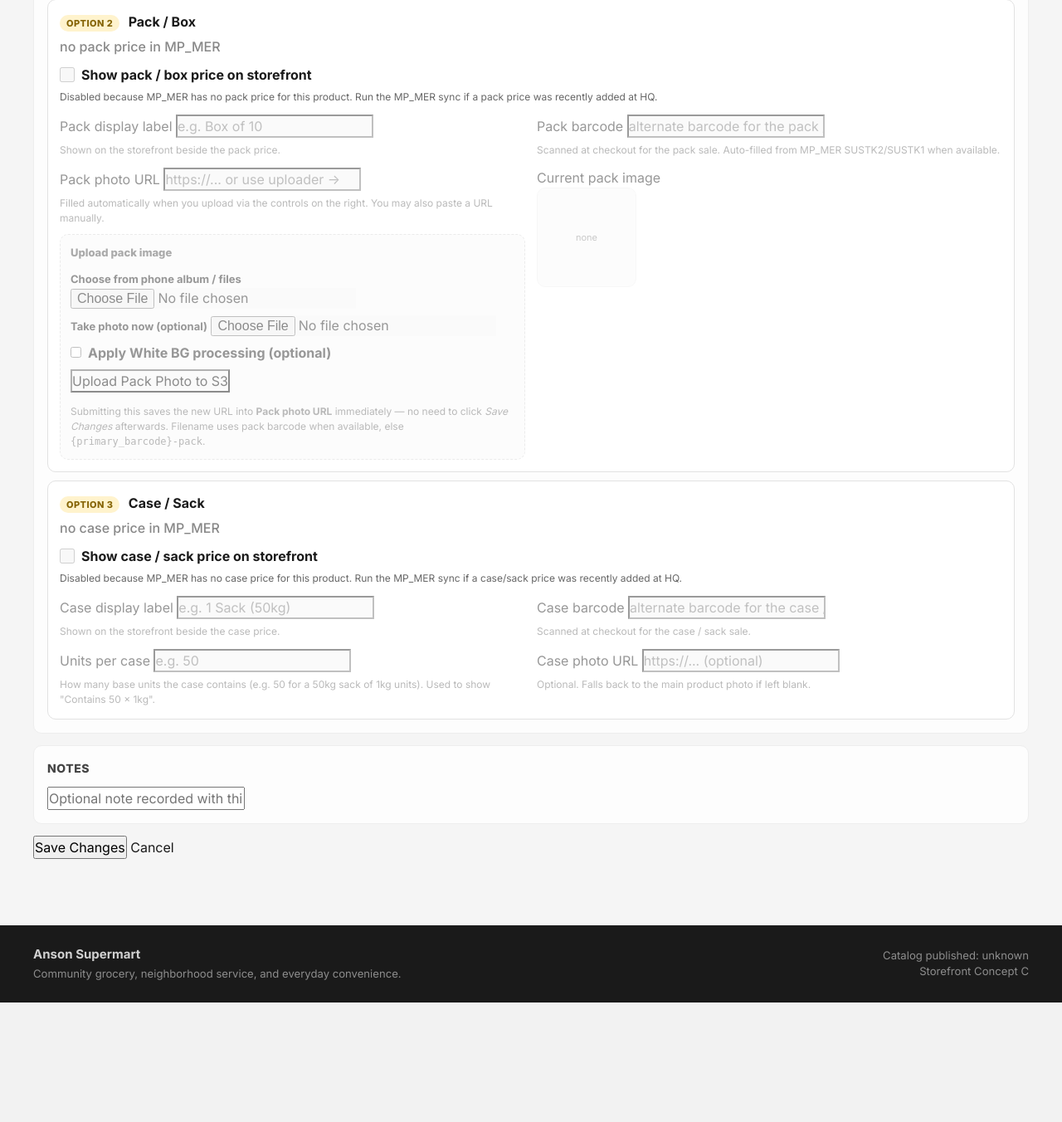
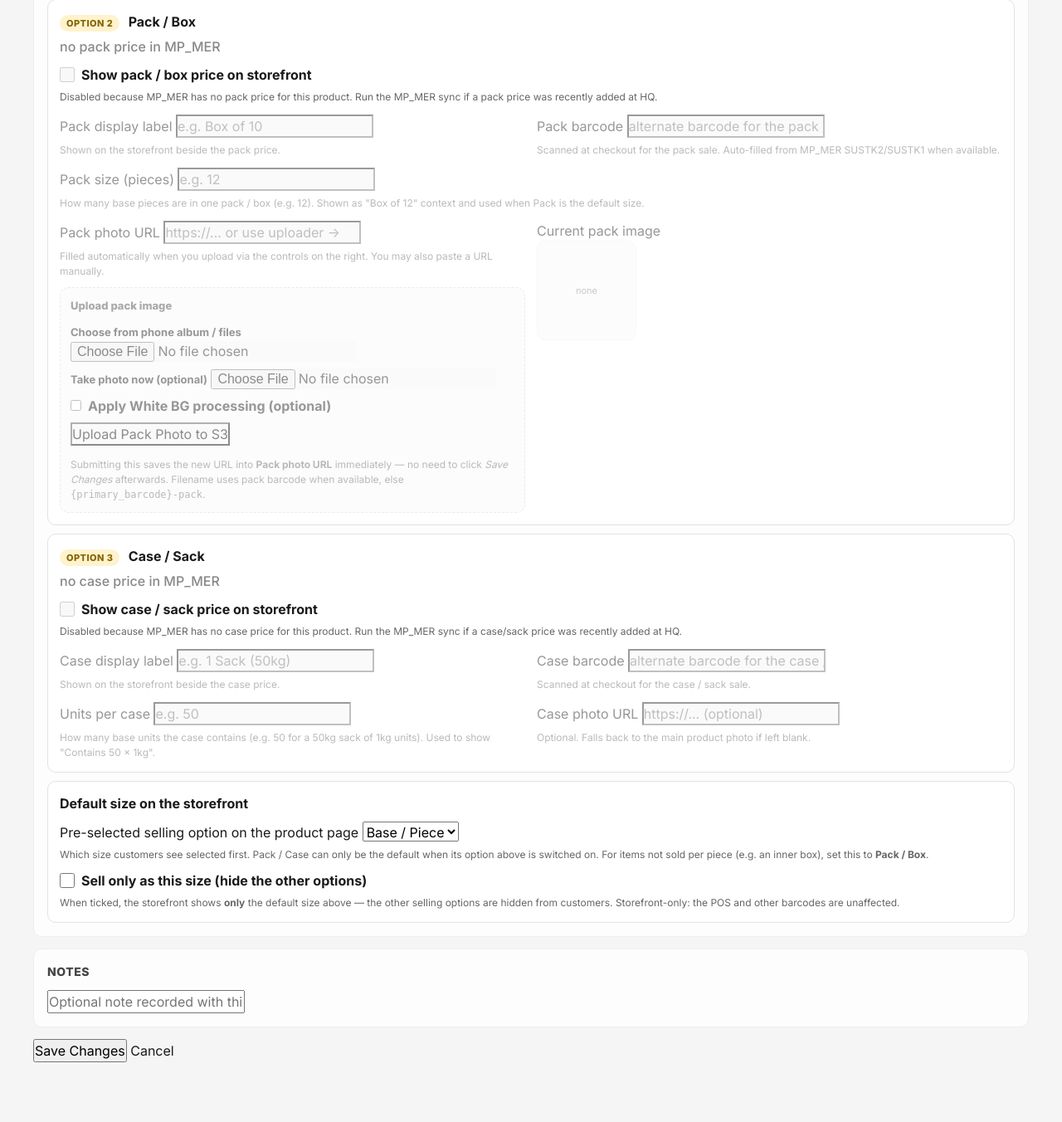
Before and after one commit to axgtan77/anson-catalog-automation, a Flask app: template SQLite/templates/product_edit.html in a window 1280 px wide. Shown: the part 2333-3685 px from the top of the page at 83% size. Before the commit the page ends 3541 px from the top, so only its background shows below. Run offline with Flask 3, Linux system fonts and the light colour scheme; the template is opened without the code that fills it, so the values that code supplies are empty; data comes from the database, SQL or seed files in the repository; parts of the project's set-up code (start-up, migrations or seed data) failed here and were passed over.

Commit message:
Encoder: default size, pack size, and exclusive selling option
Add 'Default size', 'Pack size (pieces)', and 'Sell only as this size'
controls to the web encoder, writing default_selling_option / pack_quantity /
exclusive_selling_option with guards + audit logging.

Co-Authored-By: Claude Opus 4.8 <noreply@anthropic.com>
Claude-Session: https://claude.ai/code/session_0129cChdyLQs4NBWnDtTMAqS

```diff
--- a/SQLite/templates/product_edit.html
+++ b/SQLite/templates/product_edit.html
@@ -323,6 +323,14 @@
 
           <div class="form-grid grid-2" style="margin-top:12px">
             <div>
+              <label>Pack size (pieces)</label>
+              <input type="number" name="pack_quantity" min="0" step="1" value="{{ product.pack_quantity or '' }}" placeholder="e.g. 12">
+              <div class="help">How many base pieces are in one pack / box (e.g. 12). Shown as "Box of 12" context and used when Pack is the default size.</div>
+            </div>
+          </div>
+
+          <div class="form-grid grid-2" style="margin-top:12px">
+            <div>
               <label>Pack photo URL</label>
               <input type="text" name="pack_photo_url" value="{{ product.pack_photo_url or '' }}" placeholder="https://... or use uploader →">
               <div class="help">Filled automatically when you upload via the controls on the right. You may also paste a URL manually.</div>
@@ -412,6 +420,28 @@
           </div>
         </div>
       </div>
+
+      <div class="option-block" id="default_option_block">
+        <div><b>Default size on the storefront</b></div>
+        <div class="form-grid grid-2" style="margin-top:10px">
+          <div>
+            <label>Pre-selected selling option on the product page</label>
+            <select name="default_selling_option" id="default_selling_option">
+              <option value="retail" {% if (product.default_selling_option or 'retail') == 'retail' %}selected{% endif %}>Base / Piece</option>
+              <option value="pack" {% if product.default_selling_option == 'pack' %}selected{% endif %} {% if not has_pack_pricing %}disabled{% endif %}>Pack / Box</option>
+              <option value="case" {% if product.default_selling_option == 'case' %}selected{% endif %} {% if not has_case_pricing %}disabled{% endif %}>Case / Sack</option>
+            </select>
+            <div class="help">Which size customers see selected first. Pack / Case can only be the default when its option above is switched on. For items not sold per piece (e.g. an inner box), set this to <b>Pack / Box</b>.</div>
+          </div>
+        </div>
+        <div style="margin-top:10px">
+          <label style="display:flex;align-items:center;gap:8px;font-weight:700;cursor:pointer">
+            <input type="checkbox" id="exclusive_selling_option" name="exclusive_selling_option" value="1" {% if product.exclusive_selling_option %}checked{% endif %} style="width:18px;height:18px;cursor:pointer">
+            Sell only as this size (hide the other options)
+          </label>
+          <div class="help">When ticked, the storefront shows <b>only</b> the default size above — the other selling options are hidden from customers. Storefront-only: the POS and other barcodes are unaffected.</div>
+        </div>
+      </div>
     </div>
 
     <div class="section">
@@ -481,6 +511,22 @@
       showPack.addEventListener("change", syncPackFields);
       syncPackFields();
     }
+
+    // Keep the "Default size" dropdown consistent with the enabled options —
+    // an option may only be the default while its checkbox is switched on.
+    const defaultOption = document.getElementById("default_selling_option");
+    function syncDefaultOptions() {
+      if (!defaultOption) return;
+      const packOpt = defaultOption.querySelector('option[value="pack"]');
+      const caseOpt = defaultOption.querySelector('option[value="case"]');
+      if (packOpt) packOpt.disabled = !(showPack && showPack.checked);
+      if (caseOpt) caseOpt.disabled = !(showCase && showCase.checked);
+      const sel = defaultOption.options[defaultOption.selectedIndex];
+      if (sel && sel.disabled) defaultOption.value = "retail";
+    }
+    if (showPack) showPack.addEventListener("change", syncDefaultOptions);
+    if (showCase) showCase.addEventListener("change", syncDefaultOptions);
+    syncDefaultOptions();
 
     if (!description || !autoFill || !brand || !name || !size || !autoGenerateSize || !weightVolume || !unit || !categorySelect || !departmentSelect) {
       return;
```
Also changed, not shown: SQLite/web_encoder.py (+31 -3 lines).
